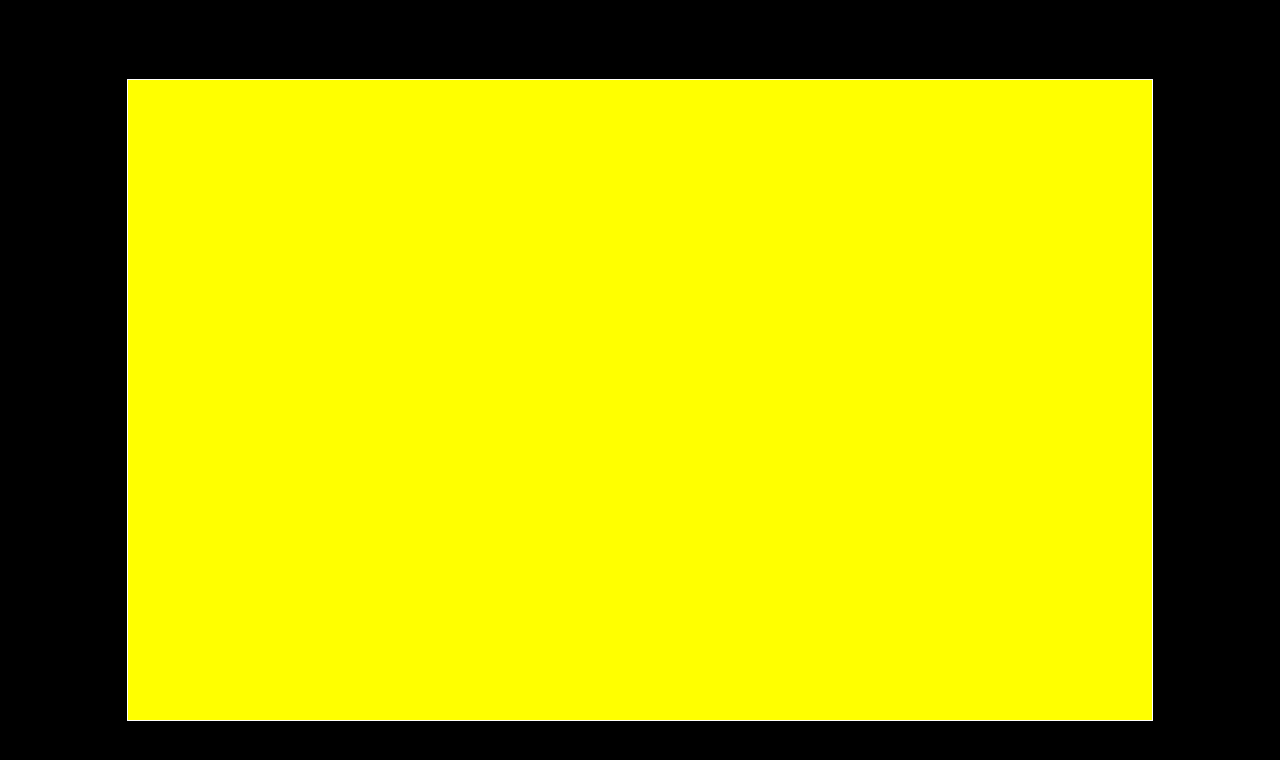
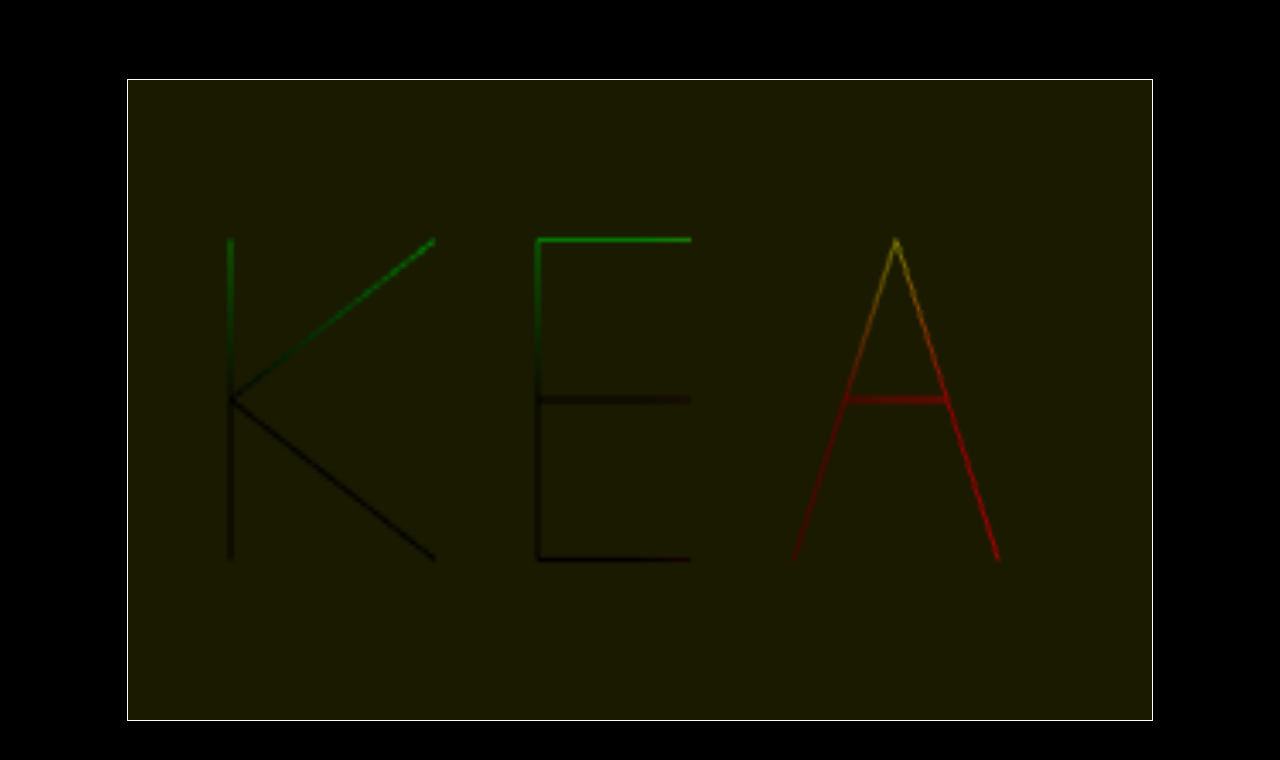
Before and after one commit to cg20241b/learning-webgl-keanutaufan, a website: page index.html in a window 1280 px wide. Drawn offline with Linux system fonts and the light colour scheme.

Commit message:
essentially half of the assignment

```diff
--- a/index.html
+++ b/index.html
@@ -42,10 +42,181 @@
       alert('Your browser does not support WebGL');
     }
 
-    // Set clear color to black, fully opaque
-    gl.clearColor(1.0, 1.0, 0.0, 1.0);
-    // Clear the color buffer with specified clear color
-    gl.clear(gl.COLOR_BUFFER_BIT);
+    // Vertex shader program
+    const vsSource = `
+            attribute vec4 aVertexPosition;
+            varying vec2 posColor;
+            void main(void) {
+                posColor = aVertexPosition.xy;
+                gl_PointSize = 5.0;
+                gl_Position = aVertexPosition;
+            }
+        `;
+
+    // Fragment shader program
+    const fsSource = `
+            precision mediump float;
+            varying vec2 posColor;
+            void main(void) {
+                gl_FragColor = vec4(posColor.x, posColor.y, 0.0, 1.0);
+            }
+        `;
+
+    // Initialize a shader program; this is where all the lighting
+    // for the vertices and so forth is established.
+    const shaderProgram = initShaderProgram(gl, vsSource, fsSource);
+
+    // Collect all the info needed to use the shader program.
+    // Look up which attribute our shader program is using
+    // for aVertexPosition and look up uniform locations.
+    const programInfo = {
+      program: shaderProgram,
+      attribLocations: {
+        vertexPosition: gl.getAttribLocation(shaderProgram, 'aVertexPosition'),
+      },
+    };
+
+    // Here's where we call the routine that builds all the
+    // objects we'll be drawing.
+    const buffers = initBuffers(gl);
+
+    // Draw the scene
+    drawScene(gl, programInfo, buffers);
+
+    // Initialize the buffers we'll need. For this demo, we just
+    // have one object -- a simple two-dimensional square.
+    function initBuffers(gl) {
+      // Create a buffer for the square's positions.
+      const positionBuffer = gl.createBuffer();
+
+      // Select the positionBuffer as the one to apply buffer
+      // operations to from here out.
+      gl.bindBuffer(gl.ARRAY_BUFFER, positionBuffer);
+
+      // Now create an array of positions for the square.
+      const positions = [
+        // -0.5,  0.5,
+        //  0.5,  0.5,
+        // -0.5, -0.5,
+        //  0.5, -0.5,
+
+        -0.8, 0.5,
+        -0.8, -0.5,
+        -0.8, 0.0,
+        -0.4, 0.5,
+        -0.8, 0.0,
+        -0.4, -0.5,
+
+        -0.2, 0.5,
+        -0.2, -0.5,
+        -0.2, 0.5,
+        0.1, 0.5,
+        -0.2, 0.0,
+        0.1, 0.0,
+        -0.2, -0.5,
+        0.1, -0.5,
+
+        0.3, -0.5,
+        0.5, 0.5,
+        0.5, 0.5,
+        0.7, -0.5,
+        0.4, 0.0,
+        0.6, 0.0,
+      ];
+
+      // Now pass the list of positions into WebGL to build the
+      // shape. We do this by creating a Float32Array from the
+      // JavaScript array, then use it to fill the current buffer.
+      gl.bufferData(gl.ARRAY_BUFFER, new Float32Array(positions), gl.STATIC_DRAW);
+
+      return {
+        position: positionBuffer,
+      };
+    }
+
+    // Draw the scene.
+    function drawScene(gl, programInfo, buffers) {
+      // Clear the canvas before we start drawing on it.
+      gl.clearColor(0.1, 0.1, 0.0, 1.0);  // Clear to black, fully opaque
+      gl.clearDepth(1.0);                 // Clear everything
+      gl.enable(gl.DEPTH_TEST);           // Enable depth testing
+      gl.depthFunc(gl.LEQUAL);            // Near things obscure far things
+
+      // Clear the canvas before we start drawing on it.
+      gl.clear(gl.COLOR_BUFFER_BIT | gl.DEPTH_BUFFER_BIT);
+
+      // Tell WebGL how to pull out the positions from the position
+      // buffer into the vertexPosition attribute.
+      {
+        const numComponents = 2;  // pull out 2 values per iteration
+        const type = gl.FLOAT;    // the data in the buffer is 32bit floats
+        const normalize = false;  // don't normalize
+        const stride = 0;         // how many bytes to get from one set of values to the next
+        // 0 = use type and numComponents above
+        const offset = 0;         // how many bytes inside the buffer to start from
+        gl.bindBuffer(gl.ARRAY_BUFFER, buffers.position);
+        gl.vertexAttribPointer(
+          programInfo.attribLocations.vertexPosition,
+          numComponents,
+          type,
+          normalize,
+          stride,
+          offset);
+        gl.enableVertexAttribArray(
+          programInfo.attribLocations.vertexPosition);
+      }
+
+      // Tell WebGL to use our program when drawing
+      gl.useProgram(programInfo.program);
+
+      // Draw the lines
+      {
+        const offset = 0;
+        const vertexCount = 20;
+        gl.drawArrays(gl.LINES, offset, vertexCount);
+      }
+    }
+
+    // Initialize a shader program, so WebGL knows how to draw our data
+    function initShaderProgram(gl, vsSource, fsSource) {
+      const vertexShader = loadShader(gl, gl.VERTEX_SHADER, vsSource);
+      const fragmentShader = loadShader(gl, gl.FRAGMENT_SHADER, fsSource);
+
+      // Create the shader program
+      const shaderProgram = gl.createProgram();
+      gl.attachShader(shaderProgram, vertexShader);
+      gl.attachShader(shaderProgram, fragmentShader);
+      gl.linkProgram(shaderProgram);
+
+      // If creating the shader program failed, alert
+      if (!gl.getProgramParameter(shaderProgram, gl.LINK_STATUS)) {
+        console.error('Unable to initialize the shader program: ' + gl.getProgramInfoLog(shaderProgram));
+        return null;
+      }
+
+      return shaderProgram;
+    }
+
+    // creates a shader of the given type, uploads the source and
+    // compiles it.
+    function loadShader(gl, type, source) {
+      const shader = gl.createShader(type);
+
+      // Send the source to the shader object
+      gl.shaderSource(shader, source);
+
+      // Compile the shader program
+      gl.compileShader(shader);
+
+      // See if it compiled successfully
+      if (!gl.getShaderParameter(shader, gl.COMPILE_STATUS)) {
+        console.error('An error occurred compiling the shaders: ' + gl.getShaderInfoLog(shader));
+        gl.deleteShader(shader);
+        return null;
+      }
+
+      return shader;
+    }
   </script>
 </body>
 
```
